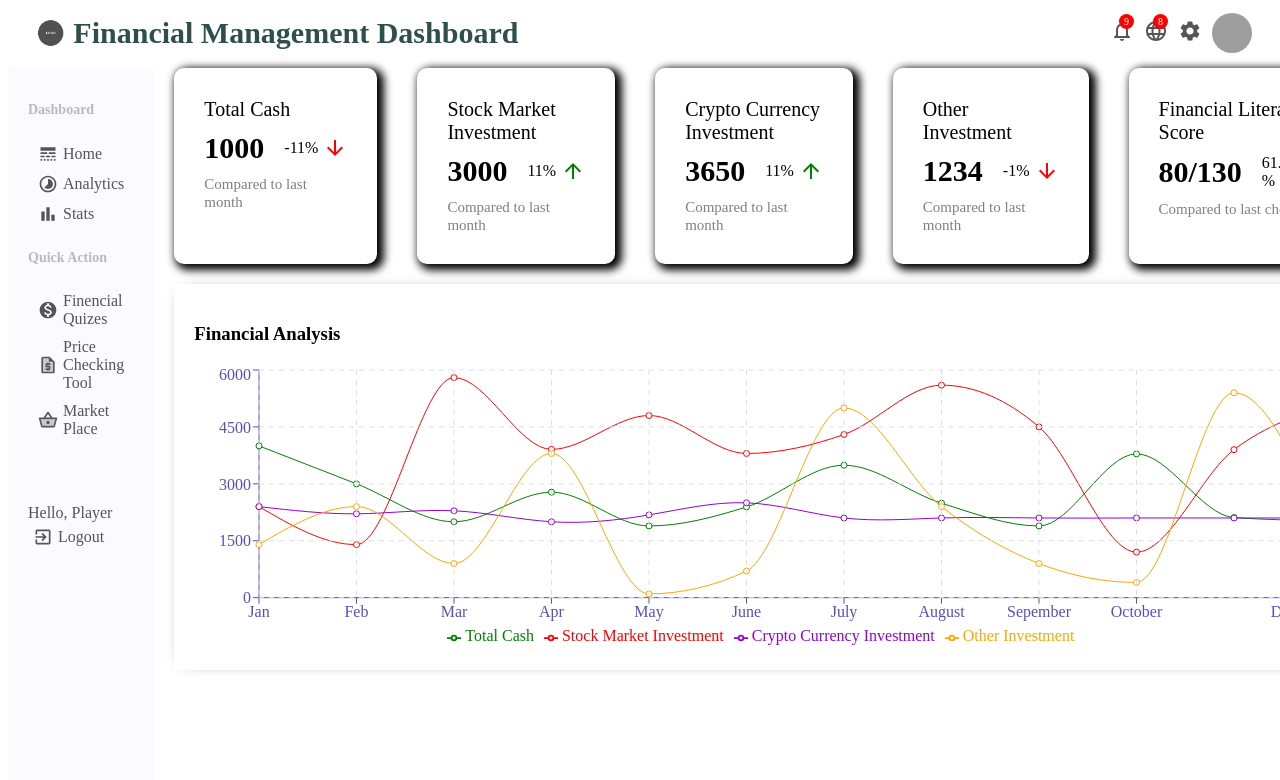
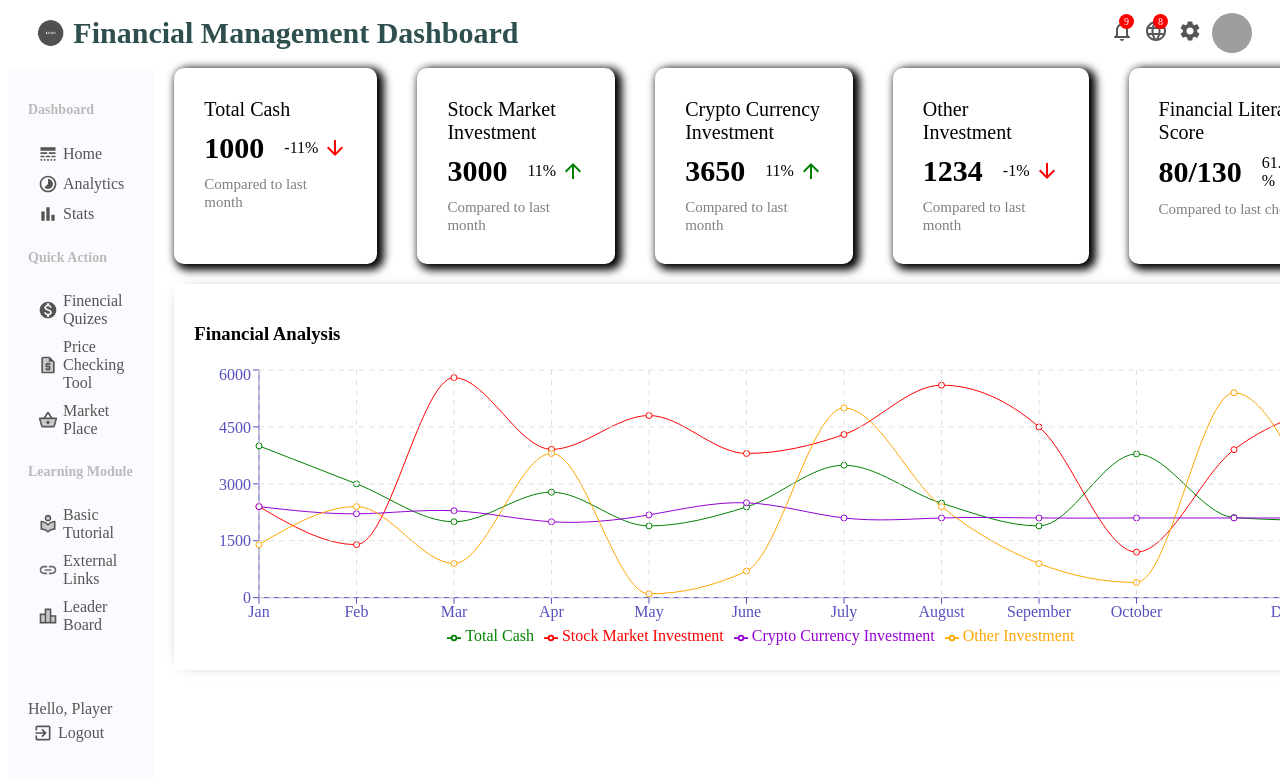
Before and after one commit to sayanmondal2098/Finplay-Academy, a React (Create React App) app in the folder Game Fontend/fin-game/: page /dashboard in a window 1280 px wide. Shown: the top 780 px of the page. Built offline with nearby package versions, Linux system fonts and the light colour scheme; grey boxes are pictures that could not be loaded.

Commit message:
add learning modules placeholder in sidebar

```diff
--- a/Game Fontend/fin-game/src/components/sidebar/sidebar.jsx
+++ b/Game Fontend/fin-game/src/components/sidebar/sidebar.jsx
@@ -1,7 +1,7 @@
 import React from "react";
 import {
     LineStyle, Timelapse, BarChartOutlined, MonetizationOn, ShoppingBasketTwoTone, RequestQuoteTwoTone,
-    ExitToApp
+    ExitToApp, LeaderboardTwoTone, LinkTwoTone, LocalLibraryTwoTone
 } from "@mui/icons-material";
 import "./sidebar.css";
 import { Link } from "react-router-dom";
@@ -58,7 +58,34 @@ export default function Sidebar() {
 
                     </ul>
                 </div>
+
+
+            <div className="sidebarMenu">
+                    <h3 className="sidebarTitel">
+                        Learning Module
+                    </h3>
+                    <ul className="sidebarList">
+                        <Link to="/dashboard" className="link">
+                            <li className="sidebarListItem">
+                                <LocalLibraryTwoTone className="sidebarIcon" />
+                                Basic Tutorial
+                            </li>
+                        </Link>
+                        <li className="sidebarListItem">
+                            <LinkTwoTone className="sidebarIcon" />
+                            External Links
+                        </li>
+                        <li className="sidebarListItem">
+                            <LeaderboardTwoTone className="sidebarIcon" />
+                            Leader Board
+                        </li>
+                    </ul>
+                </div>
+
             </div>
+
+
+
             <div className="sidebarFooter">
                 <div className="sidebarFooterWrapper">
                     Hello, Player
```
